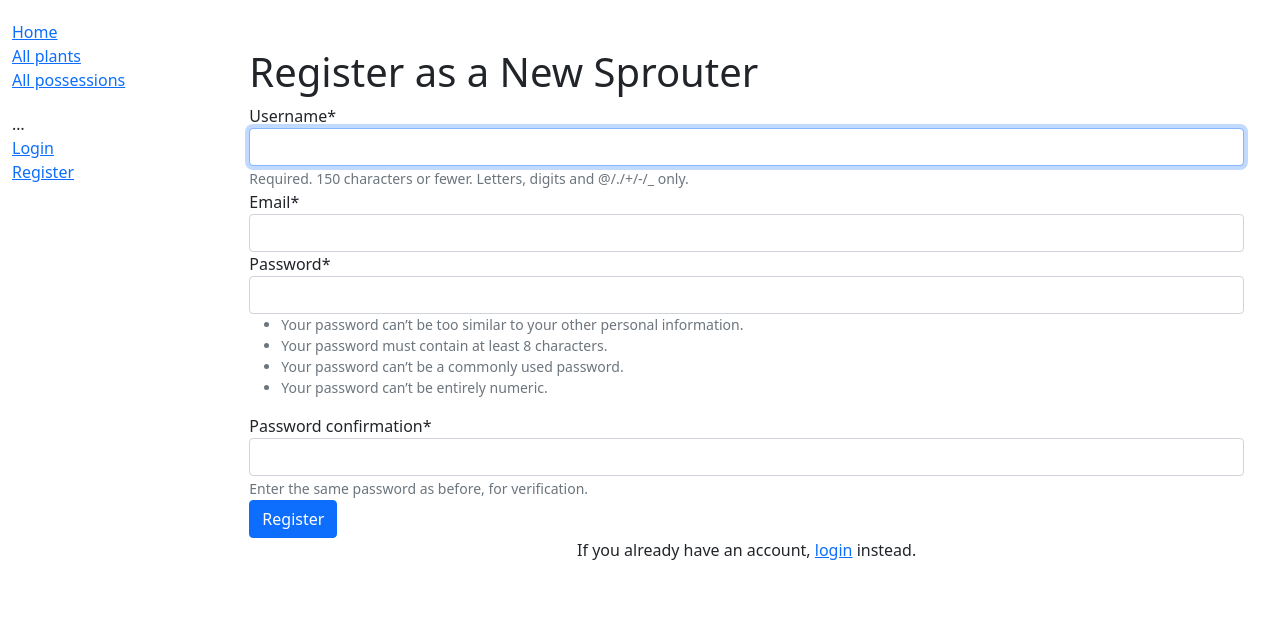
After one commit to michael-lok/sprout, a Django app: page /planttracker/register in a window 1280 px wide. The commit adds this page. Shown: the top 625 px of the page. Run offline with Django 4.2, Linux system fonts and the light colour scheme; some libraries are stand-ins or nearby versions.

Commit message:
finish login flow

```diff
--- /dev/null
+++ b/planttracker/forms.py
@@ -0,0 +1,33 @@
+from django import forms
+from django.contrib.auth.forms import UserCreationForm
+from django.contrib.auth.models import User
+from django.views.generic import CreateView
+
+from .models import Possession, Activity
+
+
+class NewUserForm(UserCreationForm):
+	email = forms.EmailField(required=True)
+
+	class Meta:
+		model = User
+		fields = (
+			"username",
+			"email",
+			"password1",
+			"password2"
+		)
+
+	def save(self, commit=True):
+		user = super().save(commit=False)
+		user.email = self.cleaned_data['email']
+		if commit:
+			user.save()
+		return user
+
+
+class NewPossessionForm(CreateView):
+	...
+
+class NewActivityForm(CreateView):
+	...
--- a/planttracker/templates/base_generic.html
+++ b/planttracker/templates/base_generic.html
@@ -28,6 +28,7 @@
            <li><a href="{% url 'logout'%}?next={{request.path}}">Logout</a></li>
          {% else %}
            <li><a href="{% url 'login'%}?next={{request.path}}">Login</a></li>
+           <li><a href="{% url 'register'%}?next={{request.path}}">Register</a></li>
          {% endif %}
         </ul>
      {% endblock %}
--- /dev/null
+++ b/planttracker/templates/planttracker/register.html
@@ -0,0 +1,18 @@
+{% extends "base_generic.html" %}
+
+{% block content %}
+
+{% load crispy_forms_tags %}
+
+<!--Register-->
+<div class="container py-5">
+	<h1>Register as a New Sprouter</h1>
+	<form method="POST">
+		{% csrf_token %}
+		{{ register_form|crispy }}
+		<button class="btn btn-primary" type="submit">Register</button>
+	</form>
+	<p class="text-center">If you already have an account, <a href="/login">login</a> instead.</p>
+</div>
+
+{% endblock %}
--- a/planttracker/urls.py
+++ b/planttracker/urls.py
@@ -5,6 +5,7 @@ from . import views
 
 urlpatterns = [
     path("", views.index, name="index"),
+    path("register", views.register_request, name="register"),
     path("plants/", views.PlantView.as_view(), name="plants"),
     path("possessions/", views.PossessionView.as_view(), name="possessions")
 ]
--- a/planttracker/views.py
+++ b/planttracker/views.py
@@ -1,7 +1,9 @@
+from django.contrib import auth, messages
 from django.db.models import Count
-from django.shortcuts import render
+from django.shortcuts import render, redirect
 from django.views import generic
 
+from .forms import NewUserForm
 from .models import (
     Plant,
     Possession,
@@ -30,6 +32,22 @@ def index(request):
     )
 
 
+def register_request(request):
+	if request.method == "POST":
+		form = NewUserForm(request.POST)
+		if form.is_valid():
+			user = form.save()
+			auth.login(request, user)
+			messages.success(request, "Registration successful." )
+			return redirect("index")
+		messages.error(request, "Unsuccessful registration. Invalid information.")
+	return render(
+        request=request,
+        template_name="planttracker/register.html",
+        context={"register_form":NewUserForm()}
+    )
+
+
 class PlantView(generic.ListView):
     model = Plant
     paginate_by = 10
--- a/requirements/default.txt
+++ b/requirements/default.txt
@@ -1,6 +1,7 @@
 asgiref==3.5.2
 click==8.1.3
 Django==4.0.6
+django-crispy-forms==1.14.0
 mypy-extensions==0.4.3
 pathspec==0.9.0
 platformdirs==2.5.2
--- a/sprout/settings.py
+++ b/sprout/settings.py
@@ -38,9 +38,14 @@ INSTALLED_APPS = [
     'django.contrib.messages',
     'django.contrib.staticfiles',
 
+    # crispyforms styling
+    'crispy_forms',
+
     # sprout apps
     'planttracker.apps.CatalogConfig'
 ]
+
+CRISPY_TEMPLATE_PACK = 'bootstrap4'
 
 MIDDLEWARE = [
     'django.middleware.security.SecurityMiddleware',
--- a/templates/registration/login.html
+++ b/templates/registration/login.html
@@ -1,4 +1,6 @@
 {% extends "base_generic.html" %}
+
+{% load crispy_forms_tags %}
 
 {% block content %}
 
@@ -30,8 +32,6 @@
     <input type="submit" value="login">
     <input type="hidden" name="next" value="{{ next }}">
   </form>
-
-  {# Assumes you setup the password_reset view in your URLconf #}
   <p><a href="{% url 'password_reset' %}">Lost password?</a></p>
 
 {% endblock %}
```
